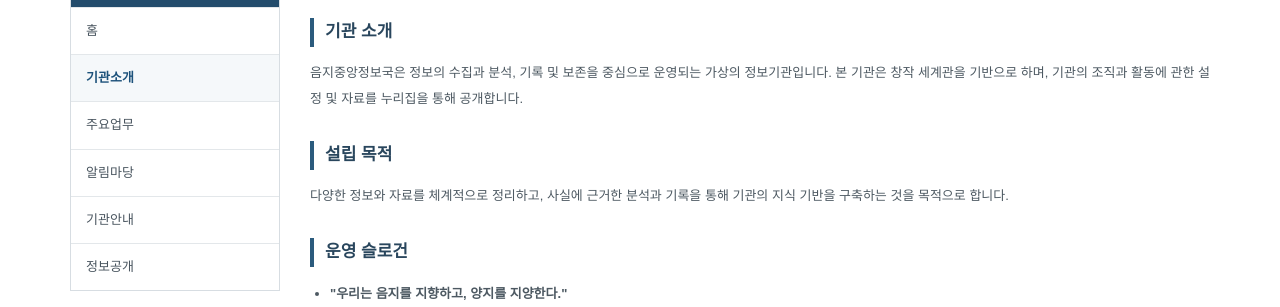
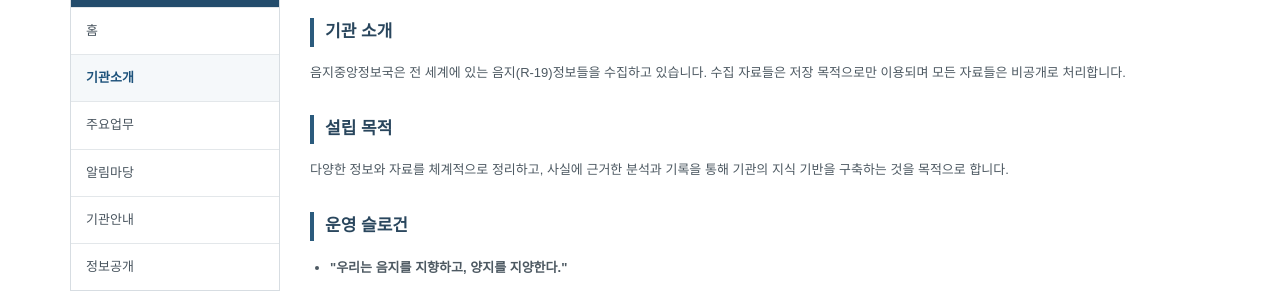
Before and after one commit to onlycomputeronly-source/eumjicenter, a plain HTML site: page about.html in a window 1280 px wide. Shown: the part 407-714 px from the top of the page. Drawn offline with Linux system fonts and the light colour scheme.

Commit message:
Update about.html

```diff
--- a/about.html
+++ b/about.html
@@ -13,7 +13,7 @@ footer{background:#303b44;color:#d9dfe3;padding:23px 0;font-size:11px}footer .li
 <header><div class="wrap head"><a class="brand" href="index.html"><img src="assets/logo.png" alt="R19 로고"><span><b>음지중앙정보국</b><small>EUMJI CENTRAL INTELLIGENCE</small></span></a><div class="tools">공식 누리집　|　R19</div></div><nav><div class="wrap"><a class="" href="index.html">홈</a><a class="active" href="about.html">기관소개</a><a class="" href="duties.html">주요업무</a><a class="" href="news.html">알림마당</a><a class="" href="organization.html">기관안내</a><a class="" href="open.html">정보공개</a></div></nav></header>
 <div class="titlebar"><div class="wrap"><div class="crumb">홈　›　기관소개</div><h1>기관소개</h1><p class="subtitle">음지중앙정보국의 설립 목적과 운영 방향을 소개합니다.</p></div></div>
 <main class="wrap"><div class="layout"><aside class="sidemenu"><h2>누리집 메뉴</h2><a class="" href="index.html">홈</a><a class="active" href="about.html">기관소개</a><a class="" href="duties.html">주요업무</a><a class="" href="news.html">알림마당</a><a class="" href="organization.html">기관안내</a><a class="" href="open.html">정보공개</a></aside><section><div class="content-head"><h2>기관소개</h2><span>EUMJI CENTRAL INTELLIGENCE</span></div>
-<div class="article"><h2>기관 소개</h2><p>음지중앙정보국은 정보의 수집과 분석, 기록 및 보존을 중심으로 운영되는 가상의 정보기관입니다. 본 기관은 창작 세계관을 기반으로 하며, 기관의 조직과 활동에 관한 설정 및 자료를 누리집을 통해 공개합니다.</p>
+<div class="article"><h2>기관 소개</h2><p>음지중앙정보국은 전 세계에 있는 음지(R-19)정보들을 수집하고 있습니다. 수집 자료들은 저장 목적으로만 이용되며 모든 자료들은 비공개로 처리합니다.</p>
 <h2>설립 목적</h2><p>다양한 정보와 자료를 체계적으로 정리하고, 사실에 근거한 분석과 기록을 통해 기관의 지식 기반을 구축하는 것을 목적으로 합니다.</p>
 <h2>운영 슬로건</h2><ul><li><b>"우리는 음지를 지향하고, 양지를 지양한다."</b>
 <h2>기관 표식</h2><div class="sealrow"><img src="assets/logo.png" alt="R19 음지중앙정보국 로고"><p>R19는 음지중앙정보국을 상징하는 기관 표식입니다. 공식 문서와 누리집 등 기관의 공식 매체에 사용됩니다.</p></div></div>
```
